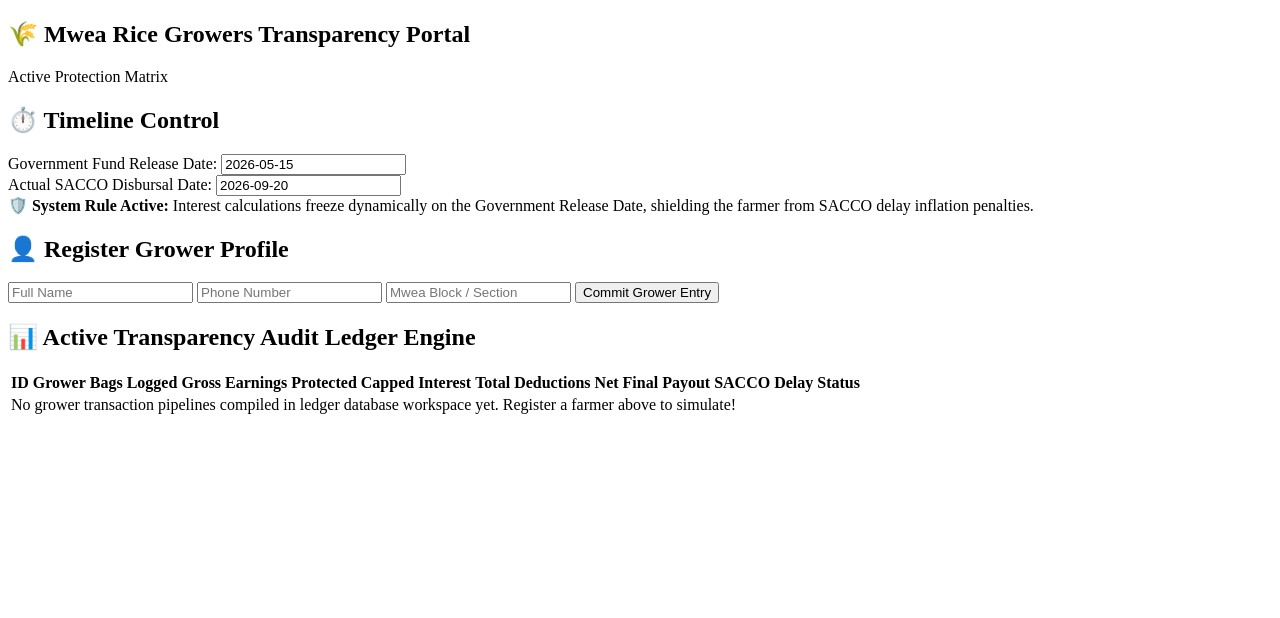
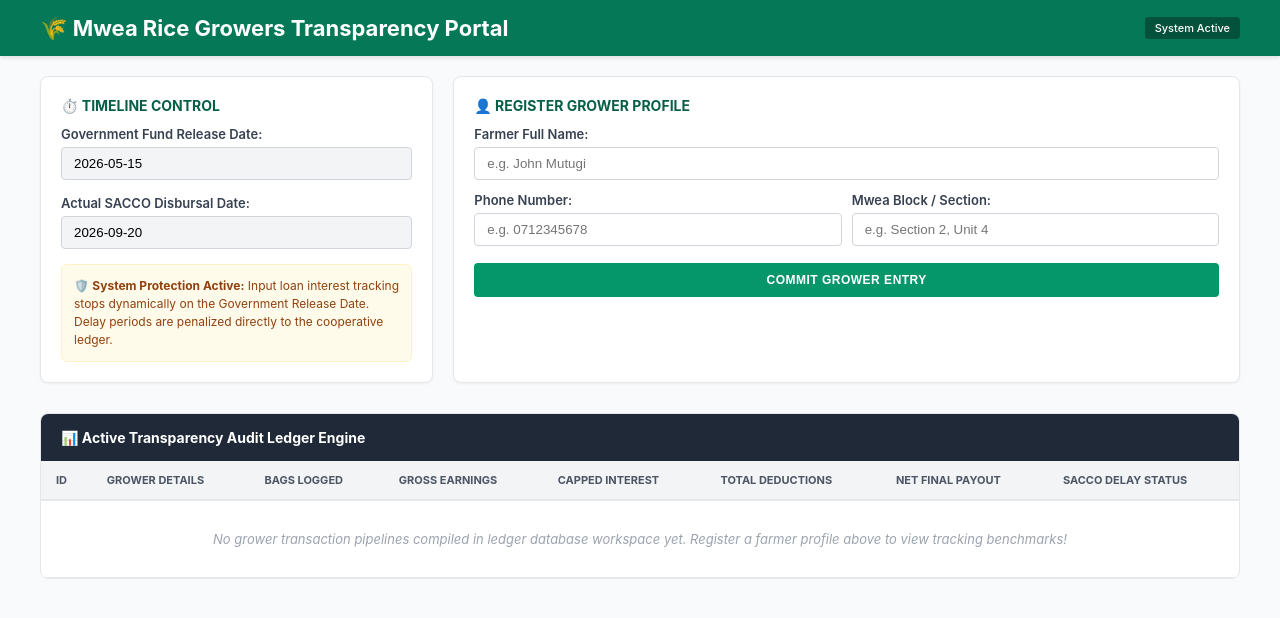
Before and after one commit to Samtech-001/mwea-rice-transparency-ledger, a Flask app: page / in a window 1280 px wide. Shown: the top 618 px of the page. Run offline with Flask 3, Linux system fonts and the light colour scheme; data comes from the database, SQL or seed files in the repository; data that the repository does not hold is empty.

Commit message:
style: embed native professional css variables for clean mobile rendering

```diff
--- a/templates/dashboard.html
+++ b/templates/dashboard.html
@@ -4,89 +4,120 @@
     <meta charset="UTF-8">
     <meta name="viewport" content="width=device-width, initial-scale=1.0">
     <title>Mwea Rice Transparency Ledger</title>
-    <script src="https://jsdelivr.net"></script>
+    <style>
+        body { font-family: -apple-system, BlinkMacSystemFont, "Segoe UI", Roboto, sans-serif; background-color: #f9fafb; margin: 0; padding: 0; color: #111827; }
+        nav { background-color: #047857; color: white; padding: 15px 20px; box-shadow: 0 2px 4px rgba(0,0,0,0.1); }
+        .container { max-width: 1200px; margin: 0 auto; padding: 20px; }
+        .grid { display: grid; grid-template-columns: 1fr; gap: 20px; margin-bottom: 30px; }
+        @media (min-width: 768px) { .grid { grid-template-columns: 1fr 2fr; } }
+        .card { background: white; padding: 20px; rounded-radius: 8px; border: 1px solid #e5e7eb; border-radius: 8px; box-shadow: 0 1px 3px rgba(0,0,0,0.05); }
+        h1 { margin: 0; font-size: 22px; font-weight: bold; }
+        h2 { margin-top: 0; font-size: 14px; text-transform: uppercase; tracking-spacing: 1px; color: #065f46; }
+        .form-group { margin-bottom: 15px; }
+        label { display: block; font-weight: 600; margin-bottom: 5px; font-size: 13px; color: #374151; }
+        input[type="text"] { width: 100%; padding: 8px 12px; border: 1px solid #d1d5db; border-radius: 4px; box-sizing: border-box; background-color: #f3f4f6; }
+        input[type="text"]:not([readonly]) { background-color: white; }
+        .alert { background-color: #fffbeb; border: 1px solid #fef3c7; color: #92400e; padding: 12px; border-radius: 6px; font-size: 12px; line-height: 1.5; margin-top: 15px; }
+        .btn { width: 100%; background-color: #059669; color: white; border: none; padding: 10px; border-radius: 4px; font-weight: bold; cursor: pointer; text-transform: uppercase; font-size: 12px; letter-spacing: 0.5px; }
+        .btn:hover { background-color: #047857; }
+        .table-card { background: white; border: 1px solid #e5e7eb; border-radius: 8px; overflow: hidden; }
+        .table-header { background-color: #1f2937; color: white; padding: 15px 20px; font-weight: bold; font-size: 14px; }
+        table { width: 100%; border-collapse: collapse; text-align: left; font-size: 13px; }
+        th { background-color: #f3f4f6; padding: 12px 15px; color: #4b5563; text-transform: uppercase; font-size: 11px; border-bottom: 2px solid #e5e7eb; }
+        td { padding: 15px; border-bottom: 1px solid #e5e7eb; }
+        .badge { display: inline-block; padding: 3px 8px; border-radius: 12px; font-size: 11px; font-weight: bold; background-color: #fef3c7; color: #92400e; border: 1px solid #fde68a; }
+        .farmer-name { font-weight: bold; color: #111827; font-size: 14px; }
+        .farmer-phone { color: #6b7280; font-size: 11px; font-family: monospace; }
+        .net-pay { font-weight: bold; color: #047857; font-size: 14px; background-color: #ecfdf5; padding: 4px 8px; border-radius: 4px; }
+    </style>
 </head>
-<body class="bg-gray-50 text-gray-900 font-sans">
-    <nav class="bg-emerald-700 text-white p-4 shadow-md">
-        <div class="container mx-auto flex justify-between items-center">
-            <h1 class="text-xl font-bold font-mono tracking-tight">🌾 Mwea Rice Growers Transparency Portal</h1>
-            <span class="bg-emerald-900 px-3 py-1 rounded text-xs border border-emerald-500 font-medium">Active Protection Matrix</span>
+<body>
+    <nav>
+        <div style="max-width: 1200px; margin: 0 auto; display: flex; justify-content: space-between; align-items: center;">
+            <h1>🌾 Mwea Rice Growers Transparency Portal</h1>
+            <span style="background-color: #04523b; padding: 4px 10px; border-radius: 4px; font-size: 11px; font-weight: 500;">System Active</span>
         </div>
     </nav>
 
-    <main class="container mx-auto px-4 py-8 space-y-8">
-        <div class="grid grid-cols-1 lg:grid-cols-3 gap-6">
-            <!-- Timeline Controls -->
-            <div class="bg-white p-6 rounded-xl shadow-sm border border-gray-200">
-                <h2 class="text-md font-bold uppercase text-emerald-800 tracking-wider mb-4">⏱️ Timeline Control</h2>
-                <div class="space-y-4 text-sm">
-                    <div>
-                        <label class="block font-semibold mb-1 text-gray-700">Government Fund Release Date:</label>
-                        <input type="text" readonly value="{{ dates.gov_release_date if dates else '2026-05-15' }}" class="w-full border border-gray-300 rounded px-3 py-2 bg-gray-100 font-medium font-mono text-gray-800 outline-none">
-                    </div>
-                    <div>
-                        <label class="block font-semibold mb-1 text-gray-700">Actual SACCO Disbursal Date:</label>
-                        <input type="text" readonly value="{{ dates.sacco_disburse_date if dates else '2026-09-20' }}" class="w-full border border-gray-300 rounded px-3 py-2 bg-gray-100 font-medium font-mono text-gray-800 outline-none">
-                    </div>
+    <main class="container">
+        <div class="grid">
+            <div class="card">
+                <h2>⏱️ Timeline Control</h2>
+                <div class="form-group">
+                    <label>Government Fund Release Date:</label>
+                    <input type="text" readonly value="{{ dates.gov_release_date if dates else '2026-05-15' }}">
                 </div>
-                <div class="mt-4 p-3 bg-amber-50 rounded border border-amber-200 text-amber-900 text-xs leading-relaxed">
-                    🛡️ <strong>System Rule Active:</strong> Interest calculations freeze dynamically on the Government Release Date, shielding the farmer from SACCO delay inflation penalties.
+                <div class="form-group">
+                    <label>Actual SACCO Disbursal Date:</label>
+                    <input type="text" readonly value="{{ dates.sacco_disburse_date if dates else '2026-09-20' }}">
+                </div>
+                <div class="alert">
+                    🛡️ <strong>System Protection Active:</strong> Input loan interest tracking stops dynamically on the Government Release Date. Delay periods are penalized directly to the cooperative ledger.
                 </div>
             </div>
 
-            <!-- Registration Node -->
-            <div class="bg-white p-6 rounded-xl shadow-sm border border-gray-200 lg:col-span-2">
-                <h2 class="text-md font-bold uppercase text-gray-800 tracking-wider mb-3">👤 Register Grower Profile</h2>
-                <form action="/add-farmer" method="POST" class="grid grid-cols-1 md:grid-cols-3 gap-3 text-xs">
-                    <input type="text" name="name" placeholder="Full Name" required class="border rounded px-3 py-2 focus:ring-1 focus:ring-emerald-500 outline-none">
-                    <input type="text" name="phone" placeholder="Phone Number" required class="border rounded px-3 py-2 focus:ring-1 focus:ring-emerald-500 outline-none">
-                    <input type="text" name="location" placeholder="Mwea Block / Section" required class="border rounded px-3 py-2 focus:ring-1 focus:ring-emerald-500 outline-none">
-                    <button type="submit" class="md:col-span-3 bg-emerald-600 hover:bg-emerald-700 text-white font-bold py-2 rounded text-xs uppercase tracking-widest cursor-pointer transition-colors">Commit Grower Entry</button>
+            <div class="card">
+                <h2>👤 Register Grower Profile</h2>
+                <form action="/add-farmer" method="POST" style="display: grid; grid-template-columns: 1fr; gap: 12px;">
+                    <div>
+                        <label>Farmer Full Name:</label>
+                        <input type="text" name="name" placeholder="e.g. John Mutugi" required>
+                    </div>
+                    <div style="display: grid; grid-template-columns: 1fr 1fr; gap: 10px;">
+                        <div>
+                            <label>Phone Number:</label>
+                            <input type="text" name="phone" placeholder="e.g. 0712345678" required>
+                        </div>
+                        <div>
+                            <label>Mwea Block / Section:</label>
+                            <input type="text" name="location" placeholder="e.g. Section 2, Unit 4" required>
+                        </div>
+                    </div>
+                    <div style="margin-top: 5px;">
+                        <button type="submit" class="btn">Commit Grower Entry</button>
+                    </div>
                 </form>
             </div>
         </div>
 
-        <!-- Audit Ledger -->
-        <div class="bg-white rounded-xl shadow-sm border border-gray-200 overflow-hidden">
-            <div class="p-5 bg-gray-800 text-white flex justify-between items-center">
-                <h2 class="text-sm font-bold uppercase tracking-widest text-emerald-400">📊 Active Transparency Audit Ledger Engine</h2>
-            </div>
-            <div class="overflow-x-auto text-xs">
-                <table class="w-full text-left border-collapse">
-                    <thead class="bg-gray-100 text-gray-600 uppercase font-semibold border-b border-gray-200">
+        <div class="table-card">
+            <div class="table-header">📊 Active Transparency Audit Ledger Engine</div>
+            <div style="overflow-x: auto;">
+                <table>
+                    <thead>
                         <tr>
-                            <th class="p-4">ID</th>
-                            <th class="p-4">Grower</th>
-                            <th class="p-4">Bags Logged</th>
-                            <th class="p-4">Gross Earnings</th>
-                            <th class="p-4 text-amber-700">Protected Capped Interest</th>
-                            <th class="p-4 text-red-700">Total Deductions</th>
-                            <th class="p-4 text-emerald-700 font-bold">Net Final Payout</th>
-                            <th class="p-4">SACCO Delay Status</th>
+                            <th>ID</th>
+                            <th>Grower Details</th>
+                            <th>Bags Logged</th>
+                            <th>Gross Earnings</th>
+                            <th>Capped Interest</th>
+                            <th>Total Deductions</th>
+                            <th>Net Final Payout</th>
+                            <th>SACCO Delay Status</th>
                         </tr>
                     </thead>
-                    <tbody class="divide-y divide-gray-200 font-medium text-gray-700 bg-white">
+                    <tbody>
                         {% for farmer in farmers %}
-                        <tr class="hover:bg-gray-50 transition-colors">
-                            <td class="p-4 font-mono font-bold text-gray-400">#{{ farmer.id }}</td>
-                            <td class="p-4">
-                                <div class="font-bold text-gray-900 text-sm">{{ farmer.name }}</div>
-                                <div class="text-gray-400 text-2xs font-mono font-normal mt-0.5">{{ farmer.phone }}</div>
+                        <tr>
+                            <td style="font-family: monospace; color: #9ca3af; font-weight: bold;">#{{ farmer.id }}</td>
+                            <td>
+                                <div class="farmer-name">{{ farmer.name }}</div>
+                                <div class="farmer-phone">{{ farmer.phone }}</div>
                             </td>
-                            <td class="p-4 font-semibold text-gray-900 font-mono">{{ farmer.bags }} Bags</td>
-                            <td class="p-4 font-mono font-bold text-gray-900">KES {{ "{:,.2f}".format(farmer.gross) }}</td>
-                            <td class="p-4 font-mono text-amber-700 bg-amber-50/40 font-semibold">KES {{ "{:,.2f}".format(farmer.interest) }}</td>
-                            <td class="p-4 font-mono text-red-600 bg-red-50/30">KES {{ "{:,.2f}".format(farmer.deductions) }}</td>
-                            <td class="p-4 font-mono font-bold text-sm text-emerald-700 bg-emerald-50/50">KES {{ "{:,.2f}".format(farmer.net) }}</td>
-                            <td class="p-4">
-                                <span class="inline-flex items-center px-2 py-0.5 rounded text-2xs font-bold font-mono tracking-wide uppercase {% if farmer.delay > 0 %}bg-amber-100 text-amber-800 border border-amber-200{% else %}bg-emerald-100 text-emerald-800 border border-emerald-200{% endif %}">
+                            <td style="font-weight: 600;">{{ farmer.bags }} Bags</td>
+                            <td style="font-family: monospace; font-weight: 600;">KES {{ "{:,.2f}".format(farmer.gross) }}</td>
+                            <td style="font-family: monospace; color: #b45309; font-weight: 600;">KES {{ "{:,.2f}".format(farmer.interest) }}</td>
+                            <td style="font-family: monospace; color: #dc2626;">KES {{ "{:,.2f}".format(farmer.deductions) }}</td>
+                            <td><span class="net-pay">KES {{ "{:,.2f}".format(farmer.net) }}</span></td>
+                            <td>
+                                <span class="badge">
                                     {{ farmer.delay }} Days Overdue by SACCO
                                 </span>
                             </td>
                         </tr>
                         {% else %}
                         <tr>
-                            <td colspan="8" class="p-8 text-center text-gray-400 font-normal italic text-sm">No grower transaction pipelines compiled in ledger database workspace yet. Register a farmer above to simulate!</td>
+                            <td colspan="8" style="padding: 30px; text-align: center; color: #9ca3af; font-style: italic;">No grower transaction pipelines compiled in ledger database workspace yet. Register a farmer profile above to view tracking benchmarks!</td>
                         </tr>
                         {% endfor %}
                     </tbody>
```
